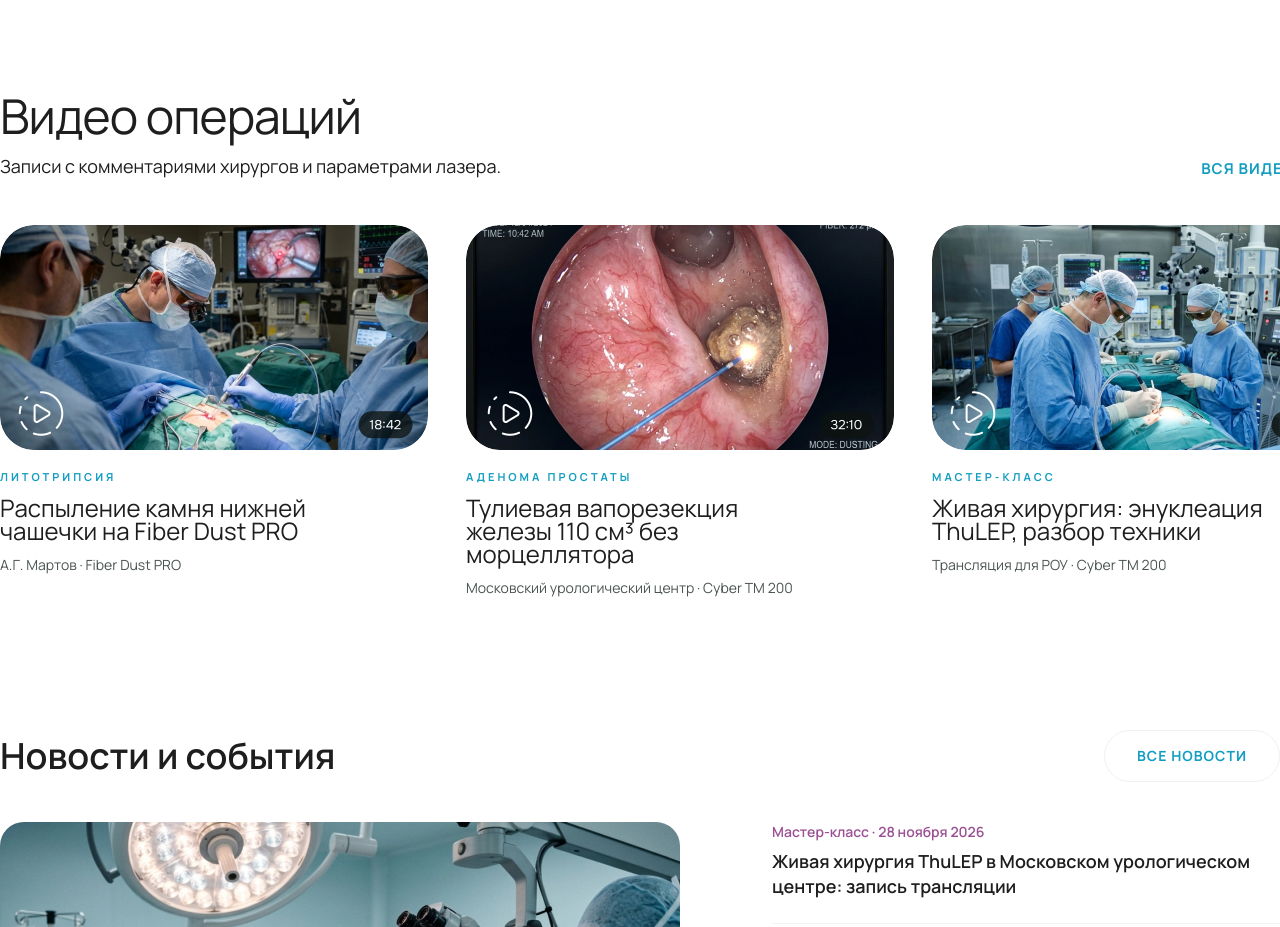
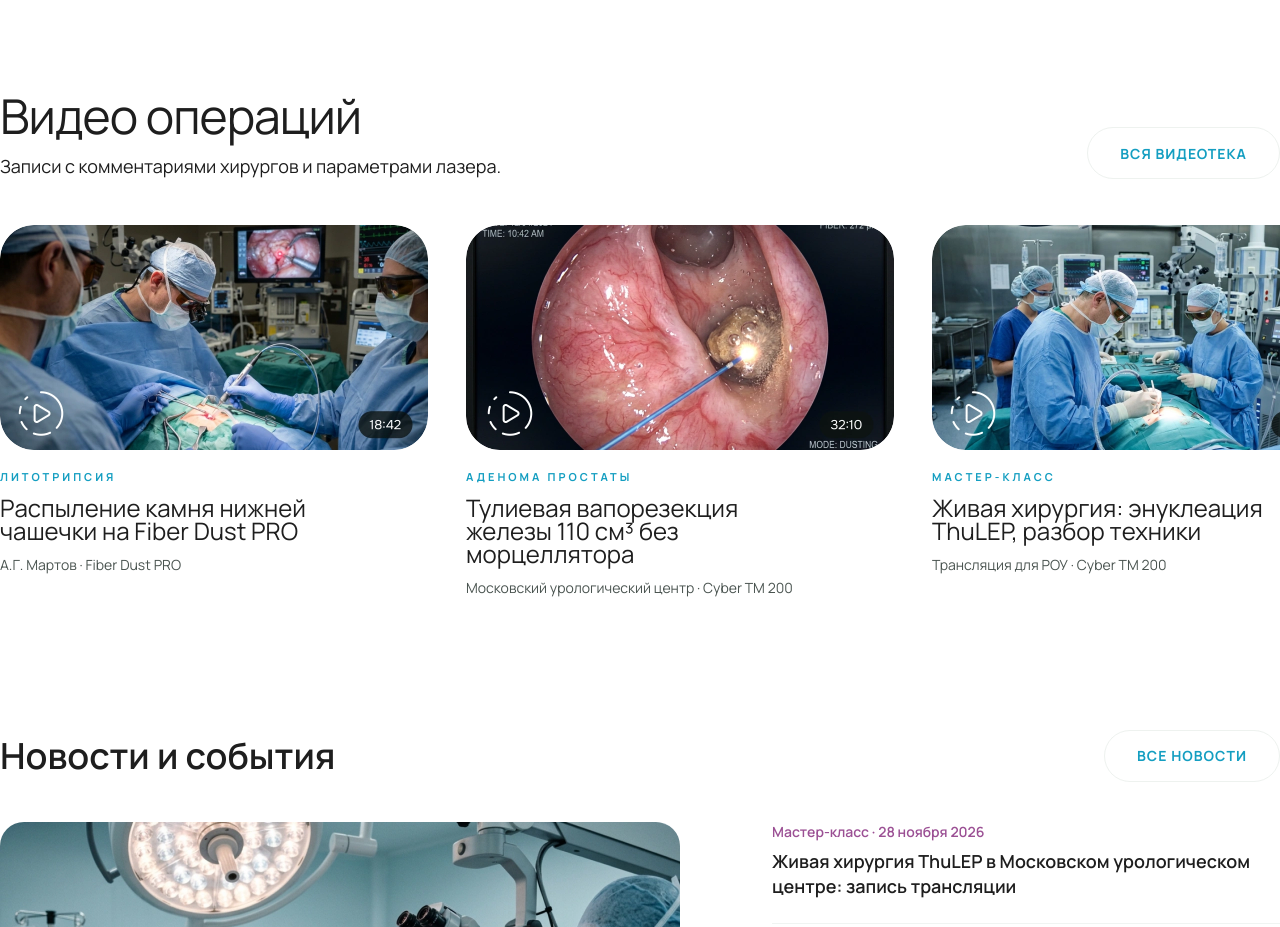
Before and after one commit to arksdev/quanta-system, a plain HTML site: page index.html in a window 1280 px wide. Shown: the part 5580-6507 px from the top of the page. Drawn offline with Linux system fonts and the light colour scheme.

Commit message:
style(sec4): give the video link the same pill as the news button
The video section had a bare uppercase link while the news section uses a
white 52px pill. Both now share one rule, and the video header no longer
stops at 1336px so the two pills line up on the container edge at x=1400.

```diff
--- a/index.html
+++ b/index.html
@@ -329,7 +329,7 @@
           <h2 class="videos-title">Видео операций</h2>
           <p class="videos-subtitle">Записи с комментариями хирургов и параметрами лазера.</p>
         </div>
-        <a href="#video" class="videos-all-link">Вся видеотека</a>
+        <a href="#video" class="videos-all-link">ВСЯ ВИДЕОТЕКА</a>
       </div>
 
       <div class="videos-cards-grid">
--- a/styles.css
+++ b/styles.css
@@ -1059,7 +1059,6 @@ img {
   display: flex;
   justify-content: space-between;
   align-items: flex-end;
-  width: 1336px;
   margin-bottom: 46px;
 }
 
@@ -1086,23 +1085,6 @@ img {
   line-height: 26px;
   color: #1e1e1e;
   margin: 0;
-}
-
-/* Link: plain 15px Bold text, UPPERCASE, 1px tracking — no pill */
-.videos-all-link {
-  font-family: var(--font-main);
-  font-size: 15px;
-  font-weight: 700;
-  line-height: 20px;
-  letter-spacing: 1px;
-  text-transform: uppercase;
-  color: #159ec1;
-  text-decoration: none;
-  transition: opacity 0.15s ease;
-}
-
-.videos-all-link:hover {
-  opacity: 0.8;
 }
 
 .videos-cards-grid {
@@ -1196,7 +1178,8 @@ img {
   margin: 0;
 }
 
-.news-all-btn {
+.news-all-btn,
+.videos-all-link {
   height: 52px;
   padding: 0 32px;
   border-radius: 9999px;
@@ -1213,7 +1196,8 @@ img {
   transition: background 0.15s ease;
 }
 
-.news-all-btn:hover {
+.news-all-btn:hover,
+.videos-all-link:hover {
   background: #f7faf9;
 }
 
```
Also changed, not shown: screenshots/section-4-preview.png, 1 other file.
